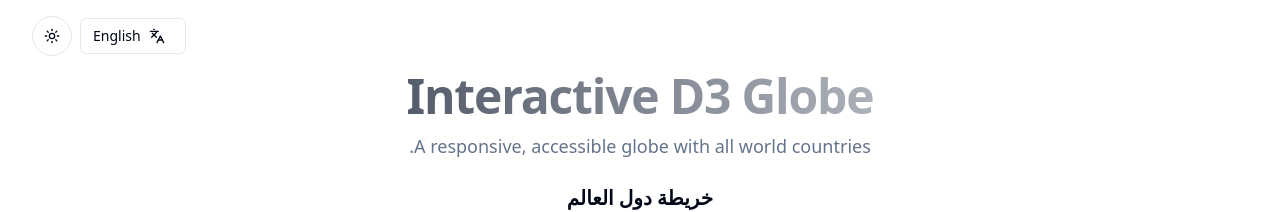
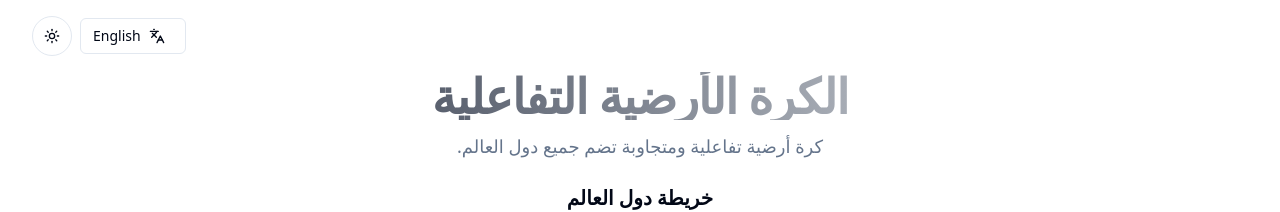
Before and after one commit to Al-HamzaAntar/earth-globe, a React (Vite) app: page / in a window 1280 px wide. Shown: the top 212 px of the page. Built offline with nearby package versions, Linux system fonts and the light colour scheme; no server answers.

Commit message:
Fix language content display
Ensure all content is displayed in the correct language (Arabic or English) based on the user's selection.

```diff
--- a/src/i18n/index.ts
+++ b/src/i18n/index.ts
@@ -4,6 +4,10 @@ import { initReactI18next } from 'react-i18next';
 const resources = {
   ar: {
     translation: {
+      title: "الكرة الأرضية التفاعلية",
+      subtitle: "كرة أرضية تفاعلية ومتجاوبة تضم جميع دول العالم.",
+      country: "الدولة",
+      capital: "العاصمة",
       'globe.title': 'خريطة دول العالم',
       'globe.instructions': 'اسحب للدوران. قم بالتمرير للتكبير. حرك الماوس فوق دولة لرؤية اسمها وعاصمتها.',
       'globe.loading': 'تحميل الخريطة...',
@@ -127,6 +131,10 @@ const resources = {
   },
   en: {
     translation: {
+      title: "Interactive D3 Globe",
+      subtitle: "A responsive, accessible globe with all world countries.",
+      country: "Country",
+      capital: "Capital",
       'globe.title': 'World Countries Globe',
       'globe.instructions': 'Drag to rotate. Scroll to zoom. Hover a country to see its name and capital.',
       'globe.loading': 'Loading map...',
--- a/src/pages/Index.tsx
+++ b/src/pages/Index.tsx
@@ -56,10 +56,10 @@ const Index = () => {
       </div>
       <header className="container mx-auto pb-6 text-center">
         <h1 className="text-4xl md:text-5xl font-extrabold tracking-tight bg-gradient-to-r from-primary to-accent bg-clip-text text-transparent">
-          Interactive D3 Globe
+          {t('title')}
         </h1>
         <p className="mt-3 text-muted-foreground text-base md:text-lg">
-          A responsive, accessible globe with all world countries.
+          {t('subtitle')}
         </p>
       </header>
       <section className="container mx-auto">
```
